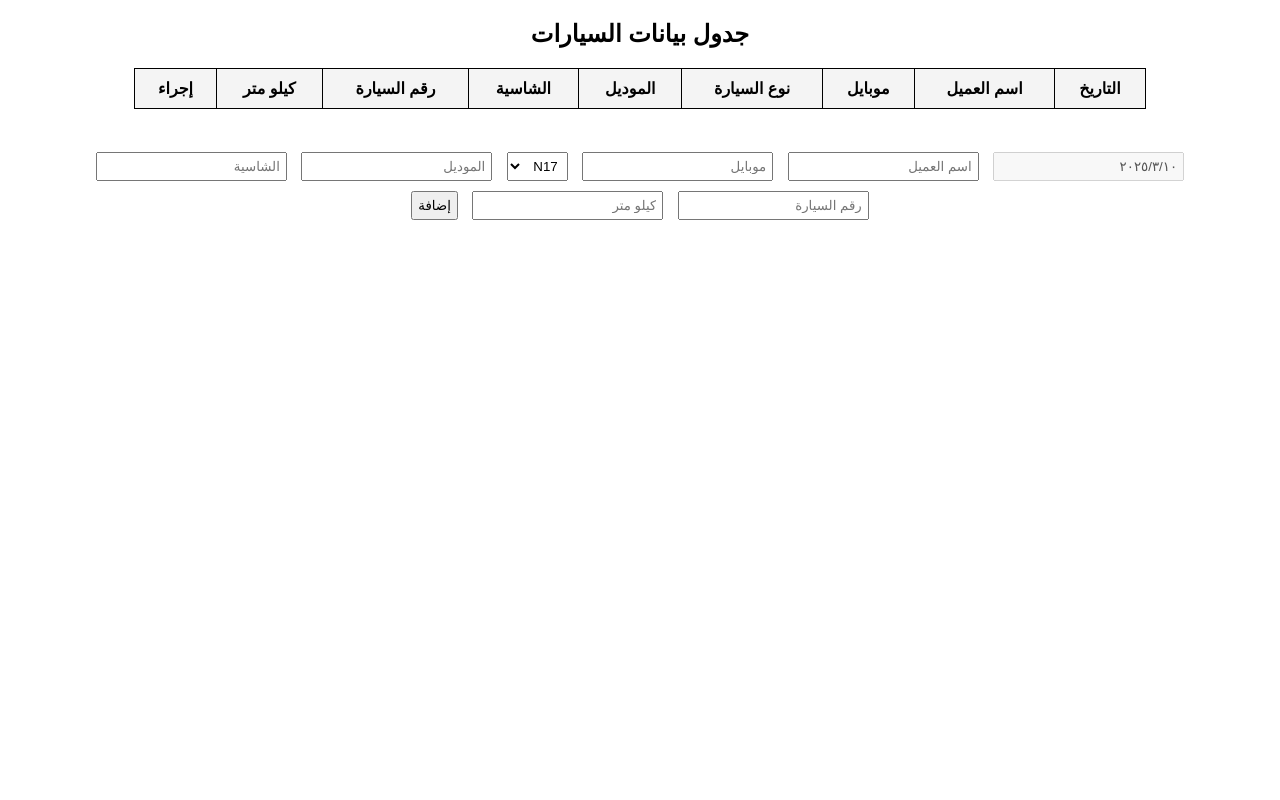
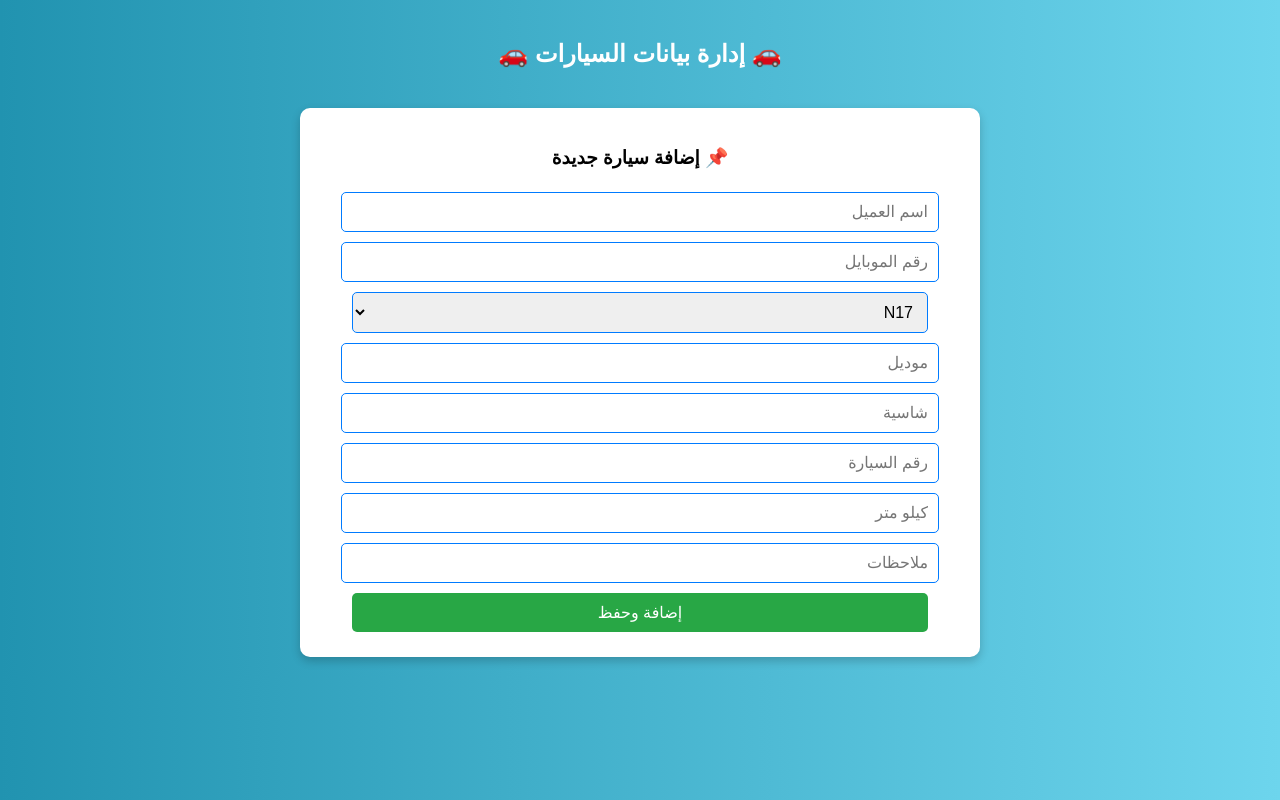
Before and after one commit to omarnashaaat/omar, a plain HTML site: page index.html in a window 1280 px wide. Drawn offline with Linux system fonts and the light colour scheme.

Commit message:
Update index.html

```diff
--- a/index.html
+++ b/index.html
@@ -3,54 +3,82 @@
 <head>
     <meta charset="UTF-8">
     <meta name="viewport" content="width=device-width, initial-scale=1.0">
-    <title>جدول بيانات السيارات</title>
+    <title>إدارة بيانات السيارات</title>
     <style>
         body {
             font-family: Arial, sans-serif;
             text-align: center;
+            background: linear-gradient(to right, #2193b0, #6dd5ed);
+            margin: 0;
+            padding: 0;
             direction: rtl;
         }
+        h2 {
+            color: white;
+            padding: 20px;
+        }
+        .container {
+            display: none;
+        }
+        .active {
+            display: block;
+        }
+        .form-container, table {
+            background: white;
+            width: 50%;
+            margin: 20px auto;
+            padding: 20px;
+            border-radius: 10px;
+            box-shadow: 0px 4px 10px rgba(0, 0, 0, 0.2);
+        }
+        input, select, button {
+            width: 90%;
+            padding: 10px;
+            margin: 5px;
+            border: 1px solid #007bff;
+            border-radius: 5px;
+            font-size: 16px;
+        }
+        .add-btn, .back-btn {
+            background-color: #28a745;
+            color: white;
+            cursor: pointer;
+            border: none;
+        }
         table {
-            width: 80%;
+            width: 90%;
             margin: 20px auto;
             border-collapse: collapse;
         }
         th, td {
-            border: 1px solid #000;
-            padding: 10px;
+            border: 1px solid #ddd;
+            padding: 12px;
+            text-align: center;
         }
         th {
-            background-color: #f4f4f4;
+            background-color: #007bff;
+            color: white;
         }
-        input, select, button {
-            margin: 5px;
-            padding: 5px;
+        .delete-btn {
+            background-color: #dc3545;
+            color: white;
+            padding: 8px;
+            border: none;
+            cursor: pointer;
+            border-radius: 5px;
         }
     </style>
 </head>
-<body onload="loadData()">
-    <h2>جدول بيانات السيارات</h2>
-    <table>
-        <thead>
-            <tr>
-                <th>التاريخ</th>
-                <th>اسم العميل</th>
-                <th>موبايل</th>
-                <th>نوع السيارة</th>
-                <th>الموديل</th>
-                <th>الشاسية</th>
-                <th>رقم السيارة</th>
-                <th>كيلو متر</th>
-                <th>إجراء</th>
-            </tr>
-        </thead>
-        <tbody id="carTableBody">
-        </tbody>
-    </table>
-    <br>
-    <input type="text" id="date" disabled>
+<body>
+
+    <h2>🚗 إدارة بيانات السيارات 🚗</h2>
+
+    <!-- صفحة إدخال البيانات -->
+    <div id="formPage" class="container active">
+        <div class="form-container">
+            <h3>📌 إضافة سيارة جديدة</h3>
             <input type="text" id="customerName" placeholder="اسم العميل">
-    <input type="text" id="mobile" placeholder="موبايل">
+            <input type="text" id="mobile" placeholder="رقم الموبايل">
             <select id="carType">
                 <option value="N17">N17</option>
                 <option value="B17">B17</option>
@@ -68,84 +96,105 @@
                 <option value="T30">T30</option>
                 <option value="OTH">OTH</option>
             </select>
-    <input type="text" id="model" placeholder="الموديل">
-    <input type="text" id="chassis" placeholder="الشاسية">
-    <input type="text" id="carNumber" placeholder="رقم السيارة">
-    <input type="number" id="km" placeholder="كيلو متر">
-    <button onclick="addRow()">إضافة</button>
+            <input type="text" id="carModel" placeholder="موديل">
+            <input type="text" id="chassis" placeholder="شاسية">
+            <input type="text" id="plateNumber" placeholder="رقم السيارة">
+            <input type="text" id="km" placeholder="كيلو متر">
+            <input type="text" id="notes" placeholder="ملاحظات">
+            <button class="add-btn" onclick="addCar()">إضافة وحفظ</button>
+        </div>
+    </div>
+
+    <!-- صفحة عرض الجدول -->
+    <div id="tablePage" class="container">
+        <table>
+            <thead>
+                <tr>
+                    <th>التاريخ</th>
+                    <th>اسم العميل</th>
+                    <th>موبايل</th>
+                    <th>نوع السيارة</th>
+                    <th>موديل</th>
+                    <th>شاسية</th>
+                    <th>رقم السيارة</th>
+                    <th>كيلو متر</th>
+                    <th>ملاحظات</th>
+                    <th>إجراءات</th>
+                </tr>
+            </thead>
+            <tbody id="carTableBody"></tbody>
+        </table>
+        <button class="back-btn" onclick="showPage('formPage')">🔙 إضافة سيارة جديدة</button>
+    </div>
 
     <script>
-        function loadData() {
-            document.getElementById("date").value = new Date().toLocaleDateString("ar-EG");
-            let savedData = localStorage.getItem("carData");
-            if (savedData) {
-                document.getElementById("carTableBody").innerHTML = savedData;
-                addDeleteButtons();
+        function showPage(pageId) {
+            document.getElementById("formPage").classList.remove("active");
+            document.getElementById("tablePage").classList.remove("active");
+            document.getElementById(pageId).classList.add("active");
+            if (pageId === "tablePage") {
+                loadCars();
             }
         }
 
-        function saveData() {
-            localStorage.setItem("carData", document.getElementById("carTableBody").innerHTML);
+        function getFormattedDate() {
+            let today = new Date();
+            return today.toISOString().split('T')[0];
         }
 
-        function addRow() {
-            let table = document.getElementById("carTableBody");
-            let row = table.insertRow();
-
-            let date = document.getElementById("date").value;
+        function addCar() {
             let customerName = document.getElementById("customerName").value;
             let mobile = document.getElementById("mobile").value;
             let carType = document.getElementById("carType").value;
-            let model = document.getElementById("model").value;
+            let carModel = document.getElementById("carModel").value;
             let chassis = document.getElementById("chassis").value;
-            let carNumber = document.getElementById("carNumber").value;
+            let plateNumber = document.getElementById("plateNumber").value;
             let km = document.getElementById("km").value;
+            let notes = document.getElementById("notes").value;
+            let date = getFormattedDate();
 
-            if (!customerName || !mobile || !carType || !model || !chassis || !carNumber || !km) {
-                alert("يرجى ملء جميع الحقول قبل الإضافة.");
+            if (!customerName || !mobile || !carModel || !chassis || !plateNumber || !km) {
+                alert("يرجى ملء جميع الحقول!");
                 return;
             }
 
-            let data = [date, customerName, mobile, carType, model, chassis, carNumber, km];
-            for (let i = 0; i < data.length; i++) {
-                let cell = row.insertCell(i);
-                cell.textContent = data[i];
+            let carData = { date, customerName, mobile, carType, carModel, chassis, plateNumber, km, notes };
+            let cars = JSON.parse(localStorage.getItem("cars")) || [];
+            cars.push(carData);
+            localStorage.setItem("cars", JSON.stringify(cars));
+
+            showPage("tablePage");
         }
 
-            let deleteCell = row.insertCell(data.length);
-            let deleteButton = document.createElement("button");
-            deleteButton.textContent = "حذف";
-            deleteButton.onclick = function() {
-                row.remove();
-                saveData();
-            };
-            deleteCell.appendChild(deleteButton);
+        function loadCars() {
+            let carTableBody = document.getElementById("carTableBody");
+            carTableBody.innerHTML = "";
 
-            saveData();
-
-            document.getElementById("customerName").value = "";
-            document.getElementById("mobile").value = "";
-            document.getElementById("carType").value = "N17";
-            document.getElementById("model").value = "";
-            document.getElementById("chassis").value = "";
-            document.getElementById("carNumber").value = "";
-            document.getElementById("km").value = "";
+            let cars = JSON.parse(localStorage.getItem("cars")) || [];
+            cars.forEach((car, index) => {
+                let row = `<tr>
+                    <td>${car.date}</td>
+                    <td>${car.customerName}</td>
+                    <td>${car.mobile}</td>
+                    <td>${car.carType}</td>
+                    <td>${car.carModel}</td>
+                    <td>${car.chassis}</td>
+                    <td>${car.plateNumber}</td>
+                    <td>${car.km}</td>
+                    <td>${car.notes}</td>
+                    <td><button class="delete-btn" onclick="deleteCar(${index})">حذف</button></td>
+                </tr>`;
+                carTableBody.innerHTML += row;
+            });
         }
 
-        function addDeleteButtons() {
-            let table = document.getElementById("carTableBody");
-            let rows = table.rows;
-            for (let row of rows) {
-                let deleteCell = row.insertCell(row.cells.length);
-                let deleteButton = document.createElement("button");
-                deleteButton.textContent = "حذف";
-                deleteButton.onclick = function() {
-                    row.remove();
-                    saveData();
-                };
-                deleteCell.appendChild(deleteButton);
-            }
+        function deleteCar(index) {
+            let cars = JSON.parse(localStorage.getItem("cars"));
+            cars.splice(index, 1);
+            localStorage.setItem("cars", JSON.stringify(cars));
+            loadCars();
         }
     </script>
+
 </body>
 </html>
```
Lines whose indentation alone changed are shown as unchanged.
